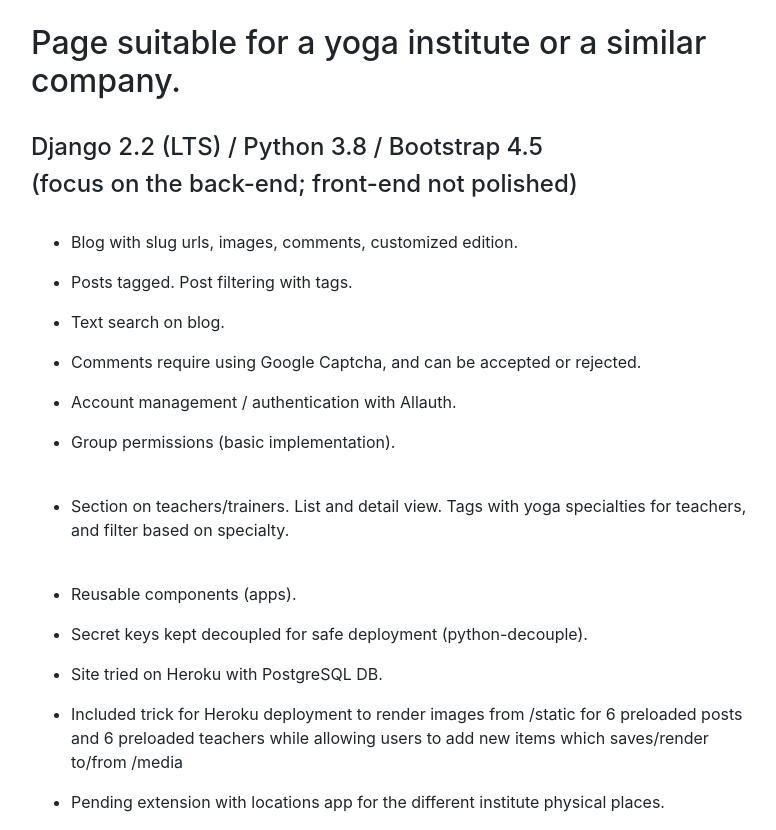
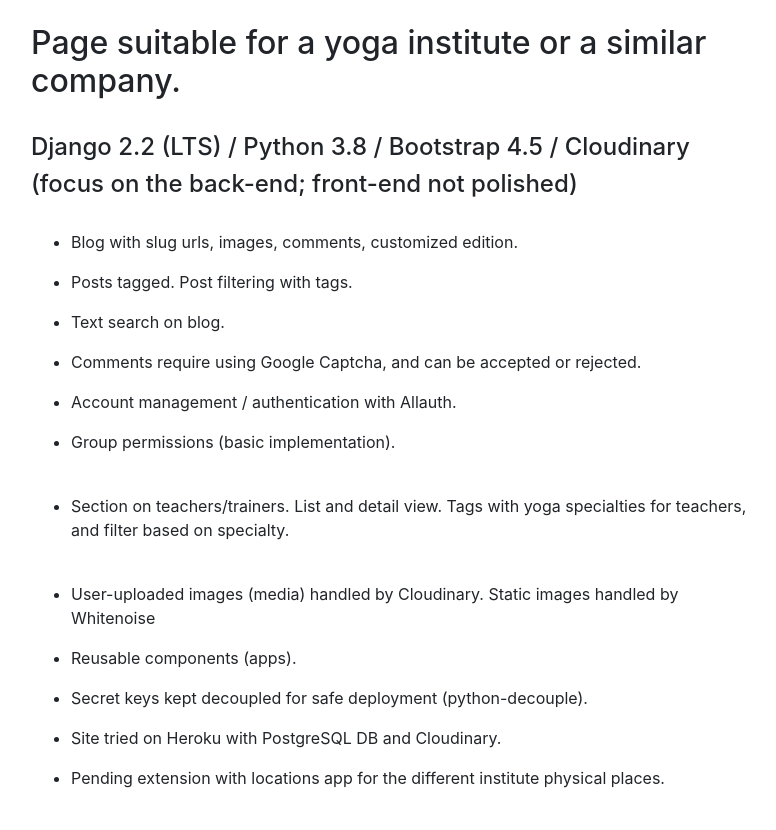
Before and after one commit to focalfocal/sitio_yoga, a Django app: page / in a window 1280 px wide. Shown: the part 71-901 px from the top of the page, without its empty margins (54-830 px from the left). After the commit the page ends 859 px from the top, so only its background shows below. Run offline with Django 3.2, Linux system fonts and the light colour scheme; some libraries are stand-ins or nearby versions.

Commit message:
Details on home page

```diff
--- a/blog/templates/blog/index.html
+++ b/blog/templates/blog/index.html
@@ -18,7 +18,7 @@
             </h2>
             <br/>
 
-            <h4>Django 2.2 (LTS) / Python 3.8 / Bootstrap 4.5</h4>
+            <h4>Django 2.2 (LTS) / Python 3.8 / Bootstrap 4.5 / Cloudinary</h4>
             <h4>(focus on the back-end; front-end not polished)</h4>
             <br/>
             <ul>
@@ -33,9 +33,10 @@
                 <br/>
                 <li><p>Section on teachers/trainers. List and detail view. Tags with yoga specialties for teachers, and filter based on specialty.</p>
                 <br/>
+                <li><p>User-uploaded images (media) handled by Cloudinary. Static images handled by Whitenoise</p>
                 <li><p>Reusable components (apps).</p>
                 <li><p>Secret keys kept decoupled for safe deployment (python-decouple).</p>
-                <li><p>Site tried on Heroku with PostgreSQL DB.</p><li><p>Included trick for Heroku deployment to render images from /static for 6 preloaded posts and 6 preloaded teachers while allowing users to add new items which saves/render to/from /media</p>
+                <li><p>Site tried on Heroku with PostgreSQL DB and Cloudinary.</p>
                 <li><p>Pending extension with locations app for the different institute physical places.</p>
             </ul>
         </div>
```
